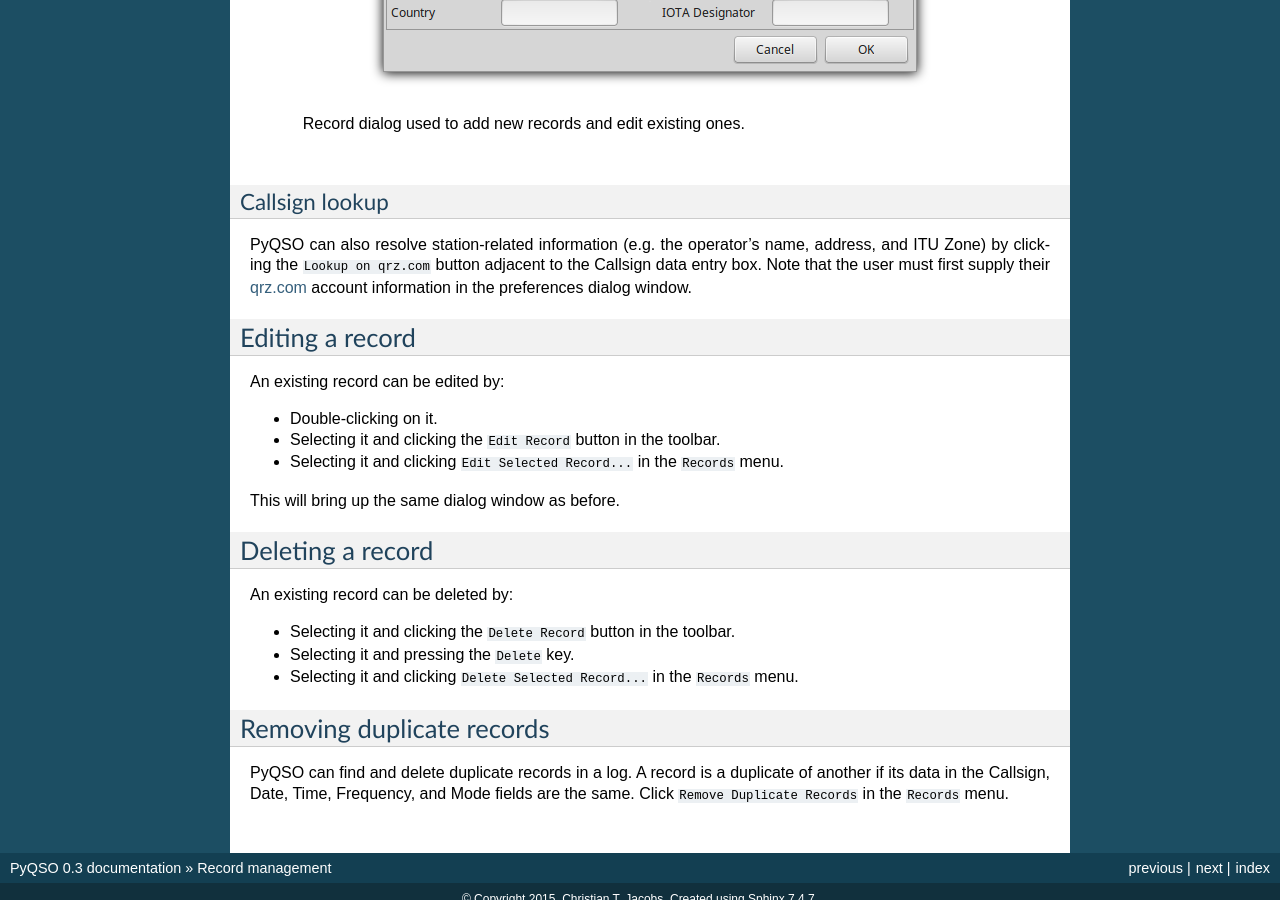
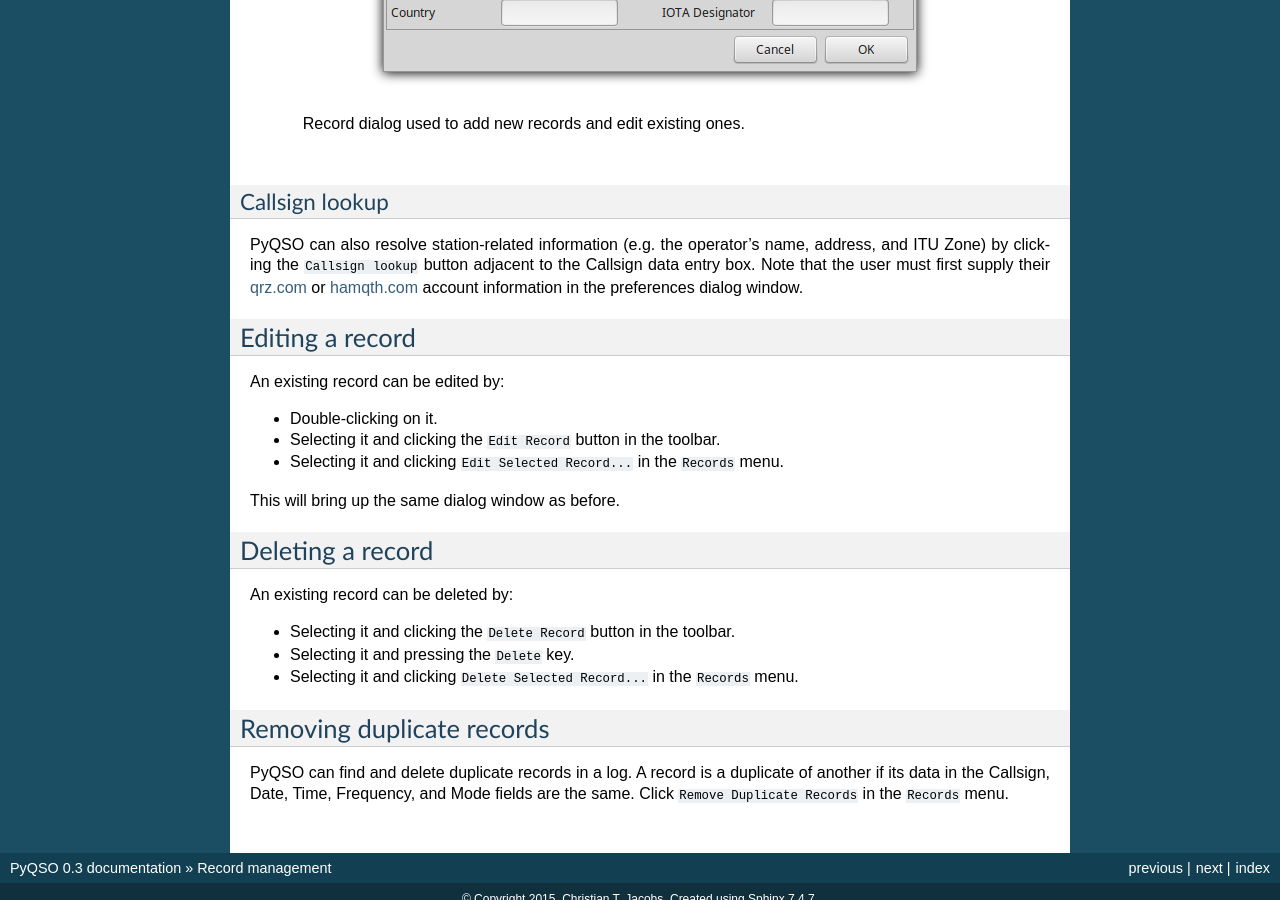
Before and after one commit to ctjacobs/pyqso, a Sphinx documentation site: the page built from docs/source/record_management.rst, in a window 1280 px wide and 900 px high, scrolled down 828 px. Built offline with Sphinx 7.4.7, drawn with Linux system fonts in a browser that asks for light colours.

Commit message:
Generalise the callsign lookup button and documentation, since PyQSO now also supports hamqth.com.

```diff
--- a/docs/source/record_management.rst
+++ b/docs/source/record_management.rst
@@ -30,9 +30,9 @@ Callsign lookup
 ~~~~~~~~~~~~~~~
 
 PyQSO can also resolve station-related information (e.g. the operator's
-name, address, and ITU Zone) by clicking the ``Lookup on qrz.com``
+name, address, and ITU Zone) by clicking the ``Callsign lookup``
 button adjacent to the Callsign data entry box. Note that the user must
-first supply their `qrz.com <http://qrz.com/>`_ account information in the preferences dialog
+first supply their `qrz.com <http://qrz.com/>`_ or `hamqth.com <http://hamqth.com/>`_ account information in the preferences dialog
 window.
 
 Editing a record
```
Also changed, not shown: 1 other file.
